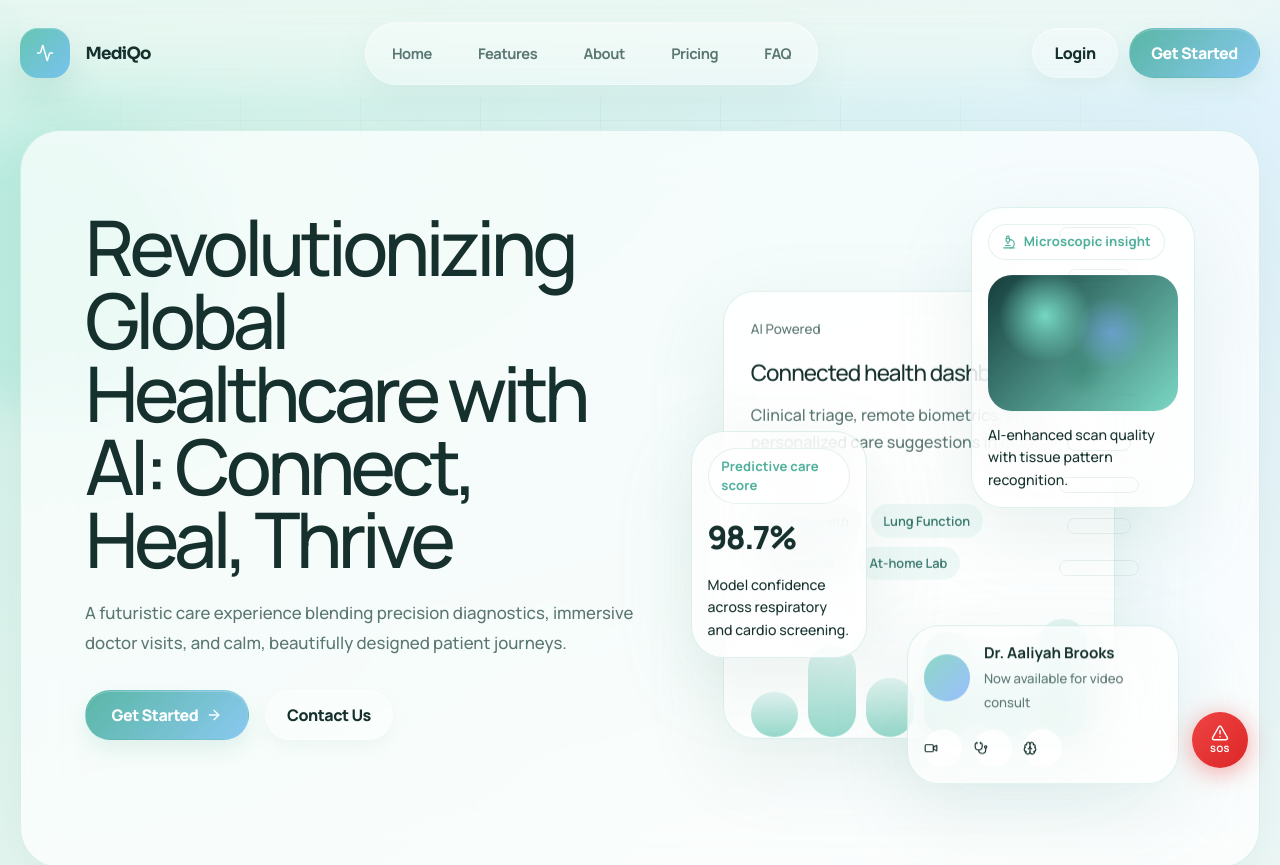
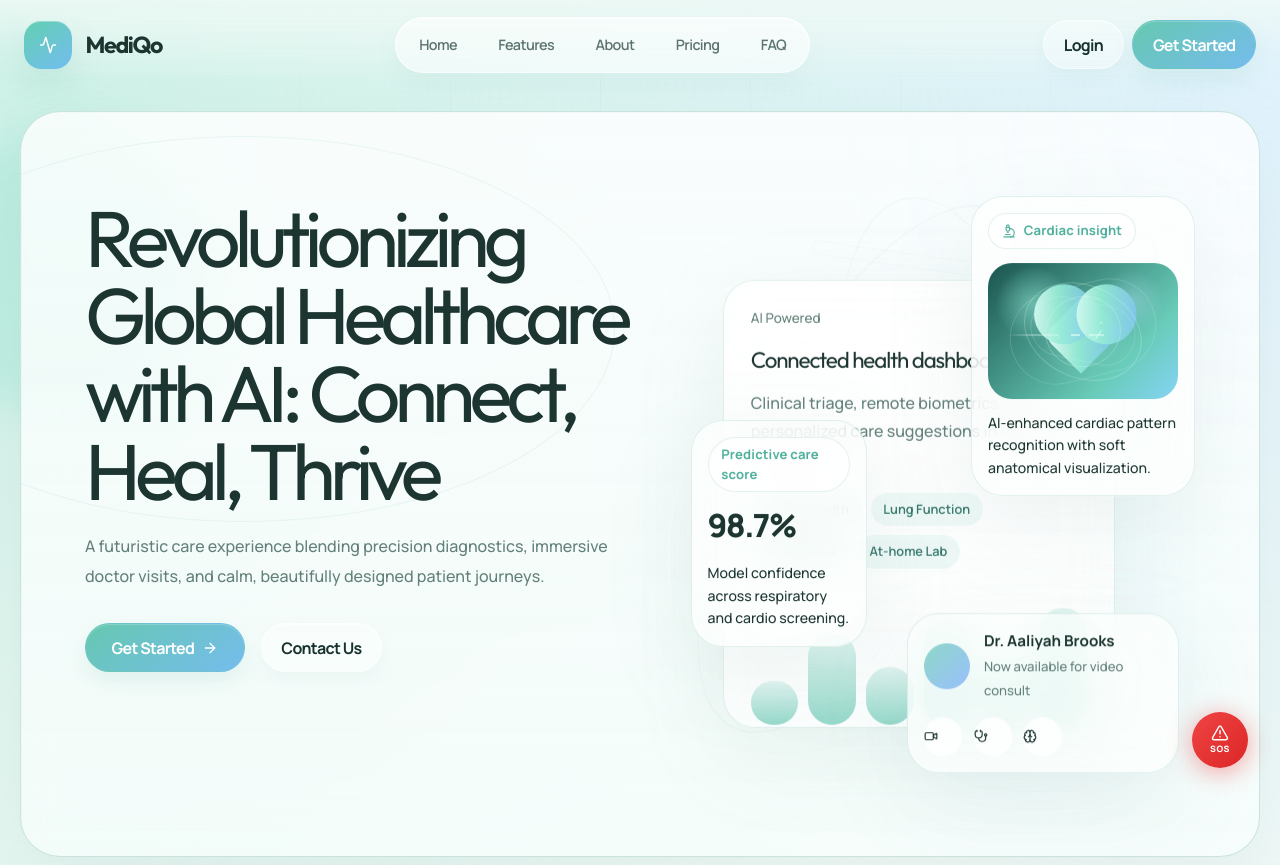
Before and after one commit to DivyeGautam66/heathcare-with-ai, a React (Vite) app: page / in a window 1280 px wide. Shown: the top 865 px of the page. Built offline with nearby package versions, Linux system fonts and the light colour scheme.

Commit message:
changed the css and changed the fonts and many more

```diff
--- a/src/index.css
+++ b/src/index.css
@@ -1,4 +1,4 @@
-@import url('https://fonts.googleapis.com/css2?family=Manrope:wght@500;600;700;800&family=Sora:wght@600;700&display=swap');
+@import url('https://fonts.googleapis.com/css2?family=Manrope:wght@500;600;700;800&family=Outfit:wght@500;600;700;800&display=swap');
 @import "tailwindcss";
 
 :root {
@@ -144,6 +144,24 @@ body {
   100% { transform: translateX(-50%); }
 }
 
+@keyframes dnaColumnFloat {
+  0%, 100% { transform: translate3d(0, 0, 0) rotate(-10deg); }
+  50% { transform: translate3d(0, -28px, 0) rotate(-6deg); }
+}
+
+@keyframes dnaColumnFloatAlt {
+  0%, 100% { transform: translate3d(0, 0, 0) rotate(8deg); }
+  50% { transform: translate3d(0, 24px, 0) rotate(12deg); }
+}
+
+@keyframes dnaTwist3d {
+  0% { transform: translateX(-50%) rotateY(0deg) scaleX(1); opacity: 0.42; }
+  25% { transform: translateX(-50%) rotateY(70deg) scaleX(0.76); opacity: 0.28; }
+  50% { transform: translateX(-50%) rotateY(180deg) scaleX(0.52); opacity: 0.16; }
+  75% { transform: translateX(-50%) rotateY(290deg) scaleX(0.76); opacity: 0.3; }
+  100% { transform: translateX(-50%) rotateY(360deg) scaleX(1); opacity: 0.42; }
+}
+
 .animate-float { animation: float 3s ease-in-out infinite; }
 .animate-glow { animation: glow 2s ease-in-out infinite; }
 .animate-blink { animation: blink 1s step-start infinite; }
@@ -436,12 +454,12 @@ body {
 /* Landing page */
 .landing-shell {
   --landing-bg: #eef8f3;
-  --landing-surface: rgba(255, 255, 255, 0.7);
-  --landing-surface-strong: rgba(255, 255, 255, 0.9);
-  --landing-border: rgba(135, 202, 184, 0.28);
-  --landing-shadow: 0 24px 80px rgba(96, 153, 141, 0.14);
-  --landing-text: #16312d;
-  --landing-muted: #5b7772;
+  --landing-surface: rgba(252, 255, 254, 0.72);
+  --landing-surface-strong: rgba(255, 255, 255, 0.92);
+  --landing-border: rgba(171, 212, 201, 0.34);
+  --landing-shadow: 0 28px 90px rgba(120, 164, 154, 0.12);
+  --landing-text: #1d3531;
+  --landing-muted: #64807b;
   --landing-primary: #7ccfbe;
   --landing-primary-strong: #4daf9b;
   --landing-secondary: #dff7ef;
@@ -458,11 +476,12 @@ body {
   position: fixed;
   inset: 0;
   background-image:
-    linear-gradient(rgba(118, 173, 160, 0.08) 1px, transparent 1px),
-    linear-gradient(90deg, rgba(118, 173, 160, 0.08) 1px, transparent 1px);
-  background-size: 120px 120px;
-  mask-image: radial-gradient(circle at center, black 45%, transparent 90%);
+    linear-gradient(rgba(137, 185, 174, 0.06) 1px, transparent 1px),
+    linear-gradient(90deg, rgba(137, 185, 174, 0.06) 1px, transparent 1px);
+  background-size: 150px 150px;
+  mask-image: radial-gradient(circle at center, black 52%, transparent 92%);
   pointer-events: none;
+  z-index: 0;
 }
 
 .landing-orb {
@@ -471,6 +490,7 @@ body {
   filter: blur(20px);
   pointer-events: none;
   opacity: 0.8;
+  z-index: 0;
 }
 
 .landing-orb-a {
@@ -493,10 +513,10 @@ body {
   position: sticky;
   top: 0;
   z-index: 50;
-  padding: 0.5rem 1.25rem 0;
-  background: linear-gradient(180deg, rgba(238, 248, 243, 0.78), rgba(238, 248, 243, 0));
-  backdrop-filter: blur(10px);
-  -webkit-backdrop-filter: blur(10px);
+  padding: 0.7rem 1.5rem 0;
+  background: linear-gradient(180deg, rgba(239, 249, 245, 0.86), rgba(239, 249, 245, 0.18) 68%, rgba(239, 249, 245, 0));
+  backdrop-filter: blur(14px);
+  -webkit-backdrop-filter: blur(14px);
 }
 
 .landing-nav,
@@ -525,8 +545,8 @@ body {
   display: flex;
   align-items: center;
   justify-content: space-between;
-  gap: 1rem;
-  padding: 0.85rem 0;
+  gap: 1.4rem;
+  padding: 0.35rem 0;
   border-radius: 0;
   background: transparent;
   border: 0;
@@ -536,29 +556,31 @@ body {
 .brand-mark {
   display: inline-flex;
   align-items: center;
-  gap: 0.95rem;
+  gap: 0.85rem;
   color: var(--landing-text);
   text-decoration: none;
   font-weight: 800;
-  letter-spacing: -0.045em;
+  letter-spacing: -0.055em;
 }
 
 .brand-icon {
-  width: 3.15rem;
-  height: 3.15rem;
+  width: 3rem;
+  height: 3rem;
   display: inline-flex;
   align-items: center;
   justify-content: center;
-  border-radius: 18px;
+  border-radius: 17px;
   color: white;
-  background: linear-gradient(135deg, #65c6b1, #79c2ef);
-  box-shadow: inset 0 1px 0 rgba(255, 255, 255, 0.24), 0 18px 32px rgba(102, 177, 157, 0.22);
+  background: linear-gradient(145deg, #62cfb0, #73bdf0);
+  box-shadow: inset 0 1px 0 rgba(255, 255, 255, 0.3), 0 14px 30px rgba(102, 177, 157, 0.16);
 }
 
 .brand-text {
-  font-family: 'Sora', 'Manrope', sans-serif;
-  font-size: 1.05rem;
-  letter-spacing: -0.05em;
+  font-family: 'Outfit', 'Manrope', sans-serif;
+  font-size: 1.45rem;
+  font-weight: 700;
+  line-height: 1;
+  letter-spacing: -0.06em;
 }
 
 .nav-desktop,
@@ -582,32 +604,33 @@ body {
 }
 
 .nav-desktop {
-  gap: 0.45rem;
-  padding: 0.42rem;
+  gap: 0.3rem;
+  padding: 0.28rem;
   border-radius: 999px;
-  background: rgba(255, 255, 255, 0.34);
-  border: 1px solid rgba(255, 255, 255, 0.38);
-  box-shadow: inset 0 1px 0 rgba(255, 255, 255, 0.35), 0 14px 34px rgba(109, 160, 149, 0.1);
+  background: rgba(255, 255, 255, 0.56);
+  border: 1px solid rgba(255, 255, 255, 0.7);
+  box-shadow: inset 0 1px 0 rgba(255, 255, 255, 0.75), 0 10px 22px rgba(109, 160, 149, 0.06);
 }
 
 .nav-link,
 .footer-links a,
 .social-row a {
-  color: var(--landing-muted);
+  color: #5d7470;
   text-decoration: none;
-  font-size: 0.92rem;
+  font-size: 0.9rem;
   transition: color 0.2s ease, background 0.2s ease, transform 0.2s ease;
 }
 
 .nav-link {
-  padding: 0.8rem 1.22rem;
+  padding: 0.74rem 1.14rem;
   border-radius: 999px;
-  font-weight: 700;
-  letter-spacing: -0.03em;
+  font-weight: 600;
+  letter-spacing: -0.04em;
 }
 
 .nav-link:hover {
-  background: rgba(255, 255, 255, 0.52);
+  background: rgba(255, 255, 255, 0.6);
+  color: #1b3733;
   transform: translateY(-1px);
 }
 
@@ -618,7 +641,7 @@ body {
 }
 
 .nav-actions {
-  gap: 0.7rem;
+  gap: 0.55rem;
 }
 
 .primary-button,
@@ -639,16 +662,16 @@ body {
   align-items: center;
   justify-content: center;
   gap: 0.5rem;
-  padding: 0.74rem 1.32rem;
-  min-height: 3rem;
-  font-weight: 800;
-  letter-spacing: -0.03em;
+  padding: 0.72rem 1.22rem;
+  min-height: 2.75rem;
+  font-weight: 700;
+  letter-spacing: -0.045em;
 }
 
 .primary-button {
   color: white;
-  background: linear-gradient(135deg, rgba(76, 176, 157, 0.92), rgba(125, 195, 238, 0.9));
-  box-shadow: inset 0 1px 0 rgba(255, 255, 255, 0.24), 0 10px 22px rgba(109, 182, 166, 0.18);
+  background: linear-gradient(145deg, #66c8b0, #75bced);
+  box-shadow: inset 0 1px 0 rgba(255, 255, 255, 0.2), 0 10px 22px rgba(109, 182, 166, 0.14);
 }
 
 .primary-button:hover,
@@ -660,10 +683,10 @@ body {
 .secondary-button,
 .ghost-button,
 .mobile-menu-button {
-  color: var(--landing-text);
-  background: rgba(255, 255, 255, 0.28);
-  border-color: rgba(255, 255, 255, 0.34);
-  box-shadow: inset 0 1px 0 rgba(255, 255, 255, 0.28), 0 8px 18px rgba(109, 160, 149, 0.08);
+  color: #18322e;
+  background: rgba(255, 255, 255, 0.36);
+  border-color: rgba(255, 255, 255, 0.48);
+  box-shadow: inset 0 1px 0 rgba(255, 255, 255, 0.34), 0 8px 16px rgba(109, 160, 149, 0.06);
 }
 
 .mobile-menu-button {
@@ -710,20 +733,100 @@ body {
 }
 
 .hero-frame {
+  position: relative;
+  isolation: isolate;
   border-radius: 40px;
-  padding: 4rem;
+  padding: 4.5rem 4rem 4rem;
   display: grid;
   grid-template-columns: minmax(0, 1.05fr) minmax(0, 0.95fr);
   gap: 3rem;
   overflow: hidden;
+  background:
+    linear-gradient(180deg, rgba(255, 255, 255, 0.82), rgba(246, 253, 251, 0.76)),
+    radial-gradient(circle at top right, rgba(196, 234, 255, 0.18), transparent 30%);
+  border: 1px solid rgba(197, 225, 217, 0.9);
+  box-shadow: 0 30px 80px rgba(112, 154, 146, 0.12);
+}
+
+.hero-frame-lines,
+.hero-dna-backdrop {
+  position: absolute;
+  inset: 0;
+  pointer-events: none;
+}
+
+.hero-frame-lines {
+  z-index: 0;
+  background-image:
+    linear-gradient(rgba(165, 205, 194, 0.13) 1px, transparent 1px),
+    linear-gradient(90deg, rgba(165, 205, 194, 0.13) 1px, transparent 1px);
+  background-size: 36% 100%, 100% 38%;
+  opacity: 0.52;
+}
+
+.hero-frame::after {
+  content: '';
+  position: absolute;
+  inset: 1.5rem auto auto -12%;
+  width: 60%;
+  height: 52%;
+  border-radius: 50%;
+  border: 1px solid rgba(183, 219, 209, 0.42);
+  opacity: 0.6;
+  z-index: 0;
+}
+
+.hero-dna-backdrop {
+  z-index: 0;
+  top: 10%;
+  right: 6%;
+  left: auto;
+  width: 44%;
+  height: 78%;
+  opacity: 0.38;
+  animation: dnaColumnFloatAlt 18s ease-in-out infinite;
+}
+
+.hero-dna-strand {
+  position: absolute;
+  top: 0;
+  bottom: 0;
+  width: 42%;
+  border-radius: 50%;
+  border: 1px solid rgba(167, 203, 193, 0.36);
+}
+
+.hero-dna-strand-left {
+  left: 20%;
+  transform: rotate(19deg);
+}
+
+.hero-dna-strand-right {
+  right: 20%;
+  transform: rotate(-19deg);
+}
+
+.hero-dna-rib {
+  position: absolute;
+  left: 50%;
+  width: 48%;
+  height: 0.85rem;
+  border-radius: 999px;
+  border: 1px solid rgba(148, 195, 184, 0.32);
+  transform: translateX(-50%);
+  animation: dnaTwist3d 8.5s linear infinite;
 }
 
 .hero-copy h1 {
+  position: relative;
+  z-index: 2;
+  font-family: 'Outfit', 'Manrope', sans-serif;
   max-width: 11ch;
   margin-top: 1rem;
-  font-size: clamp(3rem, 6vw, 5.7rem);
-  line-height: 0.95;
-  letter-spacing: -0.06em;
+  font-size: clamp(3.2rem, 6.2vw, 5.8rem);
+  line-height: 0.98;
+  letter-spacing: -0.075em;
+  text-wrap: balance;
 }
 
 .hero-copy p,
@@ -739,10 +842,12 @@ body {
 }
 
 .hero-copy > p {
+  position: relative;
+  z-index: 2;
   max-width: 36rem;
   margin-top: 1.35rem;
-  font-size: 1.05rem;
-  line-height: 1.8;
+  font-size: 1rem;
+  line-height: 1.85;
 }
 
 .eyebrow-pill,
@@ -766,6 +871,8 @@ body {
 }
 
 .hero-actions {
+  position: relative;
+  z-index: 2;
   gap: 1rem;
   margin-top: 2rem;
   flex-wrap: wrap;
@@ -812,6 +919,7 @@ body {
 .hero-visual {
   position: relative;
   min-height: 38rem;
+  z-index: 2;
 }
 
 .glass-card,
@@ -842,8 +950,9 @@ body {
 .testimonial-card h3,
 .science-card h3 {
   margin-top: 1rem;
+  font-family: 'Outfit', 'Manrope', sans-serif;
   font-size: 1.4rem;
-  letter-spacing: -0.04em;
+  letter-spacing: -0.05em;
 }
 
 .dashboard-panel p {
@@ -912,14 +1021,126 @@ body {
 }
 
 .visual-swirl {
+  position: relative;
+  overflow: hidden;
   height: 8.5rem;
   margin-top: 0.9rem;
   border-radius: 24px;
   background:
-    radial-gradient(circle at 30% 30%, rgba(135, 242, 218, 0.8), transparent 28%),
-    radial-gradient(circle at 65% 42%, rgba(126, 170, 255, 0.55), transparent 25%),
-    radial-gradient(circle at 50% 70%, rgba(18, 104, 83, 0.24), transparent 20%),
-    linear-gradient(135deg, #153d3b, #7bd8c4);
+    radial-gradient(circle at 24% 30%, rgba(160, 247, 227, 0.5), transparent 22%),
+    radial-gradient(circle at 76% 28%, rgba(192, 231, 255, 0.34), transparent 18%),
+    linear-gradient(135deg, #1a544f, #69ccb9 72%, #86d4f5);
+}
+
+.visual-swirl::before,
+.visual-swirl::after {
+  content: '';
+  position: absolute;
+  border-radius: 999px;
+  border: 1px solid rgba(214, 247, 239, 0.24);
+  opacity: 0.7;
+}
+
+.visual-swirl::before {
+  inset: 16% 11%;
+  transform: rotate(-14deg);
+}
+
+.visual-swirl::after {
+  inset: 28% 22%;
+  transform: rotate(12deg);
+}
+
+.medical-heart {
+  position: absolute;
+  inset: 0;
+}
+
+.heart-core {
+  position: absolute;
+  left: 50%;
+  top: 50%;
+  width: 3.75rem;
+  height: 3.35rem;
+  transform: translate(-50%, -46%) rotate(-45deg);
+  border-radius: 0.8rem 0 0.35rem 0;
+  background: linear-gradient(135deg, rgba(241, 255, 251, 0.96), rgba(149, 236, 213, 0.92) 44%, rgba(124, 183, 255, 0.78));
+  box-shadow: 0 0 30px rgba(174, 246, 226, 0.3);
+}
+
+.heart-core::before,
+.heart-core::after {
+  content: '';
+  position: absolute;
+  width: 3.75rem;
+  height: 3.75rem;
+  border-radius: 50%;
+  background: inherit;
+}
+
+.heart-core::before {
+  top: -1.9rem;
+  left: 0;
+}
+
+.heart-core::after {
+  top: 0;
+  left: 1.9rem;
+}
+
+.heart-pulse-line {
+  position: absolute;
+  left: 10%;
+  right: 10%;
+  top: 52%;
+  height: 2px;
+  background: linear-gradient(
+    90deg,
+    rgba(255, 255, 255, 0) 0%,
+    rgba(232, 255, 249, 0.45) 16%,
+    rgba(232, 255, 249, 0.45) 34%,
+    rgba(232, 255, 249, 0) 34%,
+    rgba(232, 255, 249, 0) 42%,
+    rgba(232, 255, 249, 0.86) 42%,
+    rgba(232, 255, 249, 0.86) 48%,
+    rgba(232, 255, 249, 0) 48%,
+    rgba(232, 255, 249, 0) 54%,
+    rgba(232, 255, 249, 0.7) 54%,
+    rgba(232, 255, 249, 0.7) 64%,
+    rgba(232, 255, 249, 0) 64%,
+    rgba(232, 255, 249, 0) 100%
+  );
+  opacity: 0.7;
+}
+
+.heart-pulse-line::before {
+  content: '';
+  position: absolute;
+  left: 37%;
+  top: 50%;
+  width: 26%;
+  height: 1.1rem;
+  border-left: 2px solid rgba(239, 255, 251, 0.95);
+  border-right: 2px solid rgba(239, 255, 251, 0.95);
+  border-top: 2px solid rgba(239, 255, 251, 0.95);
+  transform: translateY(-78%) skewX(-35deg);
+  clip-path: polygon(0 100%, 18% 58%, 34% 18%, 48% 100%, 66% 48%, 84% 0, 100% 60%, 100% 100%);
+}
+
+.heart-orbit {
+  position: absolute;
+  border-radius: 50%;
+  border: 1px solid rgba(226, 255, 248, 0.24);
+}
+
+.heart-orbit-a {
+  inset: 16% 18%;
+  transform: rotate(24deg);
+}
+
+.heart-orbit-b {
+  inset: 24% 30%;
+  transform: rotate(-18deg);
 }
 
 .top-card p,
@@ -979,34 +1200,6 @@ body {
   cursor: pointer;
 }
 
-.dna-helix {
-  position: absolute;
-  inset: 2rem 2rem auto auto;
-  width: 8rem;
-  height: 22rem;
-  opacity: 0.38;
-}
-
-.dna-helix span {
-  position: absolute;
-  left: 50%;
-  width: 5rem;
-  height: 1rem;
-  border: 1px solid rgba(94, 154, 141, 0.35);
-  border-radius: 999px;
-  transform: translateX(-50%);
-}
-
-.dna-helix span:nth-child(1) { top: 0; }
-.dna-helix span:nth-child(2) { top: 2.6rem; width: 4rem; }
-.dna-helix span:nth-child(3) { top: 5.2rem; }
-.dna-helix span:nth-child(4) { top: 7.8rem; width: 4rem; }
-.dna-helix span:nth-child(5) { top: 10.4rem; }
-.dna-helix span:nth-child(6) { top: 13rem; width: 4rem; }
-.dna-helix span:nth-child(7) { top: 15.6rem; }
-.dna-helix span:nth-child(8) { top: 18.2rem; width: 4rem; }
-.dna-helix span:nth-child(9) { top: 20.8rem; }
-
 .landing-section {
   padding: 1rem 1.25rem 4rem;
 }
@@ -1019,9 +1212,10 @@ body {
 .section-heading h2,
 .section-copy h2 {
   margin-top: 1rem;
+  font-family: 'Outfit', 'Manrope', sans-serif;
   font-size: clamp(2rem, 4vw, 3.4rem);
   line-height: 1.04;
-  letter-spacing: -0.05em;
+  letter-spacing: -0.065em;
   color: var(--landing-text);
 }
 
@@ -1478,6 +1672,11 @@ body {
   .hero-copy h1 {
     max-width: 100%;
   }
+
+  .hero-dna-backdrop {
+    width: 54%;
+    right: -2%;
+  }
 }
 
 @media (max-width: 768px) {
@@ -1547,7 +1746,7 @@ body {
     left: 7rem;
   }
 
-  .dna-helix {
+  .hero-dna-backdrop {
     display: none;
   }
 
--- a/src/pages/LandingPage.tsx
+++ b/src/pages/LandingPage.tsx
@@ -206,6 +206,18 @@ export default function LandingPage(_props: LandingPageProps) {
       <main>
         <section id="home" className="hero-section">
           <div className="section-frame hero-frame">
+            <div className="hero-frame-lines" aria-hidden="true" />
+            <div className="hero-dna-backdrop" aria-hidden="true">
+              <div className="hero-dna-strand hero-dna-strand-left" />
+              <div className="hero-dna-strand hero-dna-strand-right" />
+              {Array.from({ length: 10 }).map((_, index) => (
+                <span
+                  key={index}
+                  className="hero-dna-rib"
+                  style={{ top: `${12 + index * 7.2}%`, animationDelay: `${index * -0.4}s` }}
+                />
+              ))}
+            </div>
             <motion.div {...fadeUp} className="hero-copy">
               <h1>
                 Revolutionizing Global Healthcare with AI: Connect, Heal, Thrive
@@ -266,10 +278,17 @@ export default function LandingPage(_props: LandingPageProps) {
               >
                 <div className="card-badge">
                   <Microscope size={14} />
-                  Microscopic insight
+                  Cardiac insight
                 </div>
-                <div className="visual-swirl" />
-                <p>AI-enhanced scan quality with tissue pattern recognition.</p>
+                <div className="visual-swirl">
+                  <div className="medical-heart" aria-hidden="true">
+                    <span className="heart-core" />
+                    <span className="heart-pulse-line" />
+                    <span className="heart-orbit heart-orbit-a" />
+                    <span className="heart-orbit heart-orbit-b" />
+                  </div>
+                </div>
+                <p>AI-enhanced cardiac pattern recognition with soft anatomical visualization.</p>
               </motion.div>
 
               <motion.div
@@ -307,11 +326,6 @@ export default function LandingPage(_props: LandingPageProps) {
                 </div>
               </motion.div>
 
-              <div className="dna-helix" aria-hidden="true">
-                {Array.from({ length: 9 }).map((_, index) => (
-                  <span key={index} />
-                ))}
-              </div>
             </motion.div>
           </div>
         </section>
```
